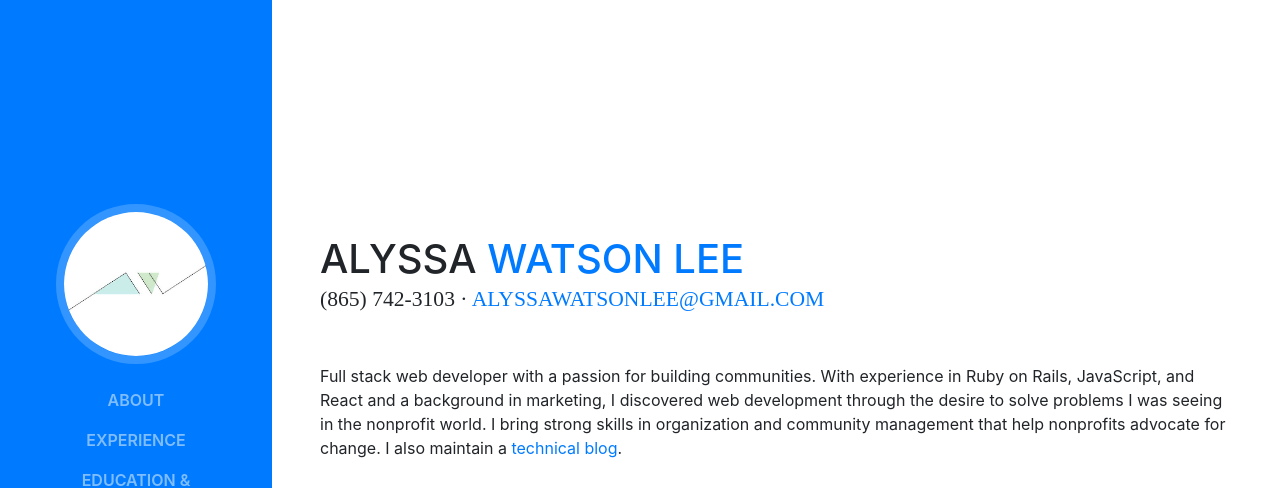
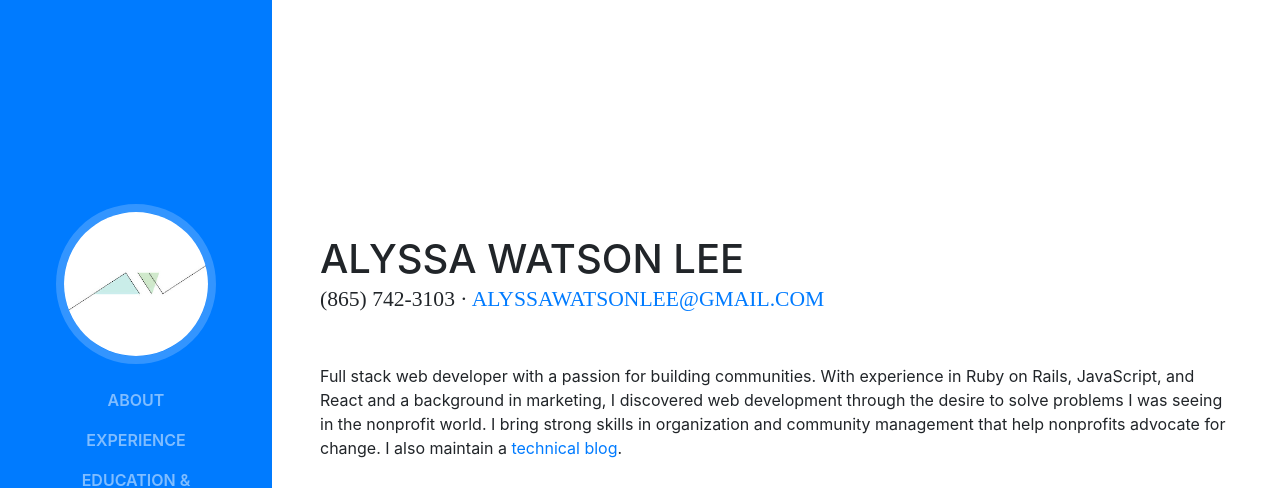
Before and after one commit to alyssaswatson/alyssa_watson_info, a website with bundled scripts: page index.html in a window 1280 px wide. Shown: the top 488 px of the page. Built offline with nearby package versions, Linux system fonts and the light colour scheme; a web font is replaced by a local one.

Commit message:
Changing font color

```diff
--- a/index.html
+++ b/index.html
@@ -30,7 +30,7 @@
 
     <nav class="navbar navbar-expand-lg navbar-dark bg-primary fixed-top" id="sideNav">
       <a class="navbar-brand js-scroll-trigger" href="#page-top">
-        <span class="d-block d-lg-none">Alyssa Watson</span>
+        <span class="d-block d-lg-none">Alyssa Watson Lee</span>
         <span class="d-none d-lg-block">
           <img class="img-fluid img-profile rounded-circle mx-auto mb-2" src="AW.jpg" alt="">
         </span>
@@ -63,8 +63,8 @@
 
       <section class="resume-section p-3 p-lg-5 d-flex d-column" id="about">
         <div class="my-auto">
-          <h1 class="mb-0">Alyssa
-            <span class="text-primary">Watson Lee</span>
+          <h1 class="mb-0">Alyssa Watson Lee
+            <span class="text-primary"></span>
           </h1>
           <div class="subheading mb-5">(865) 742-3103 ·
             <a href="mailto:alyssawatsonlee@gmail.com">alyssawatsonlee@gmail.com</a>
```
